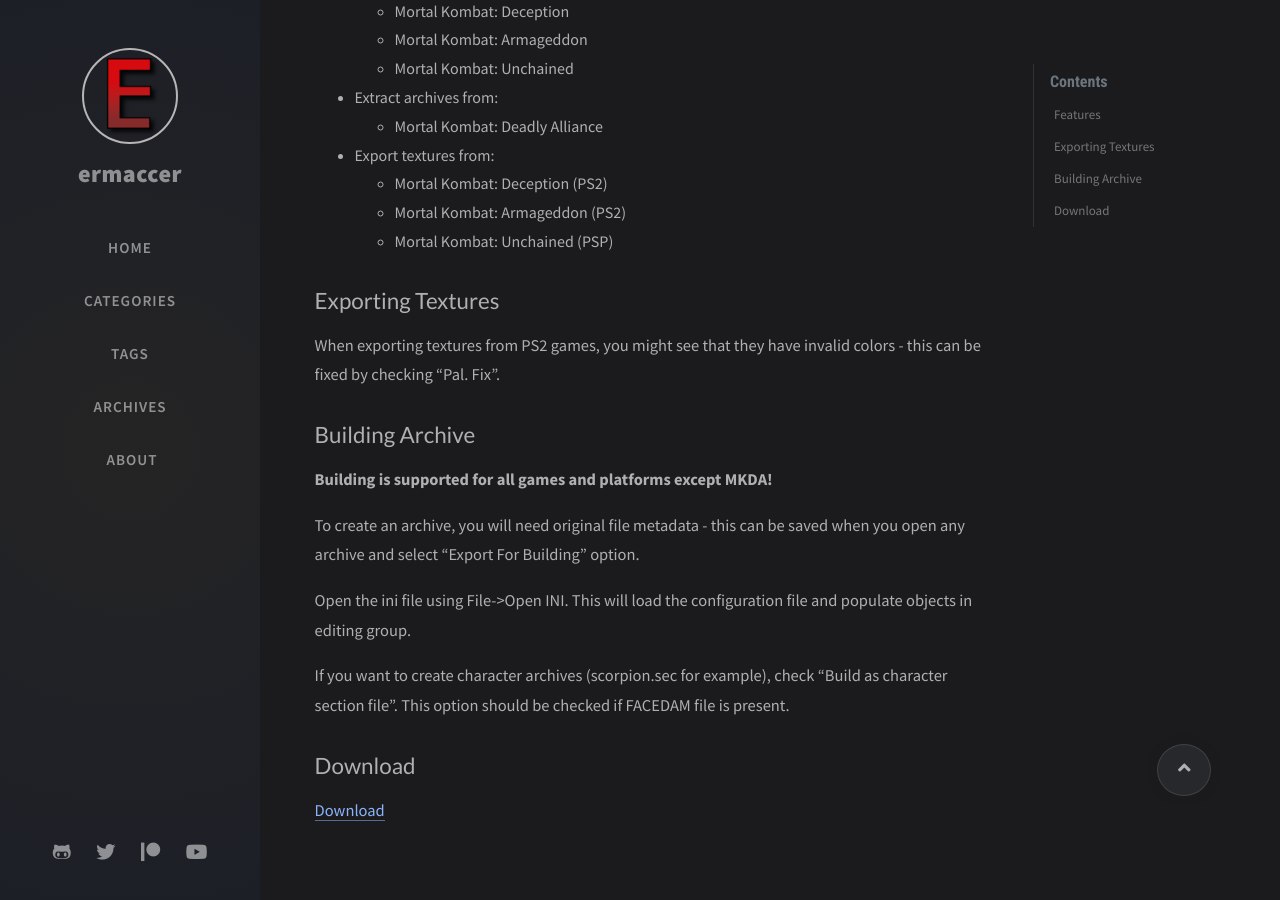
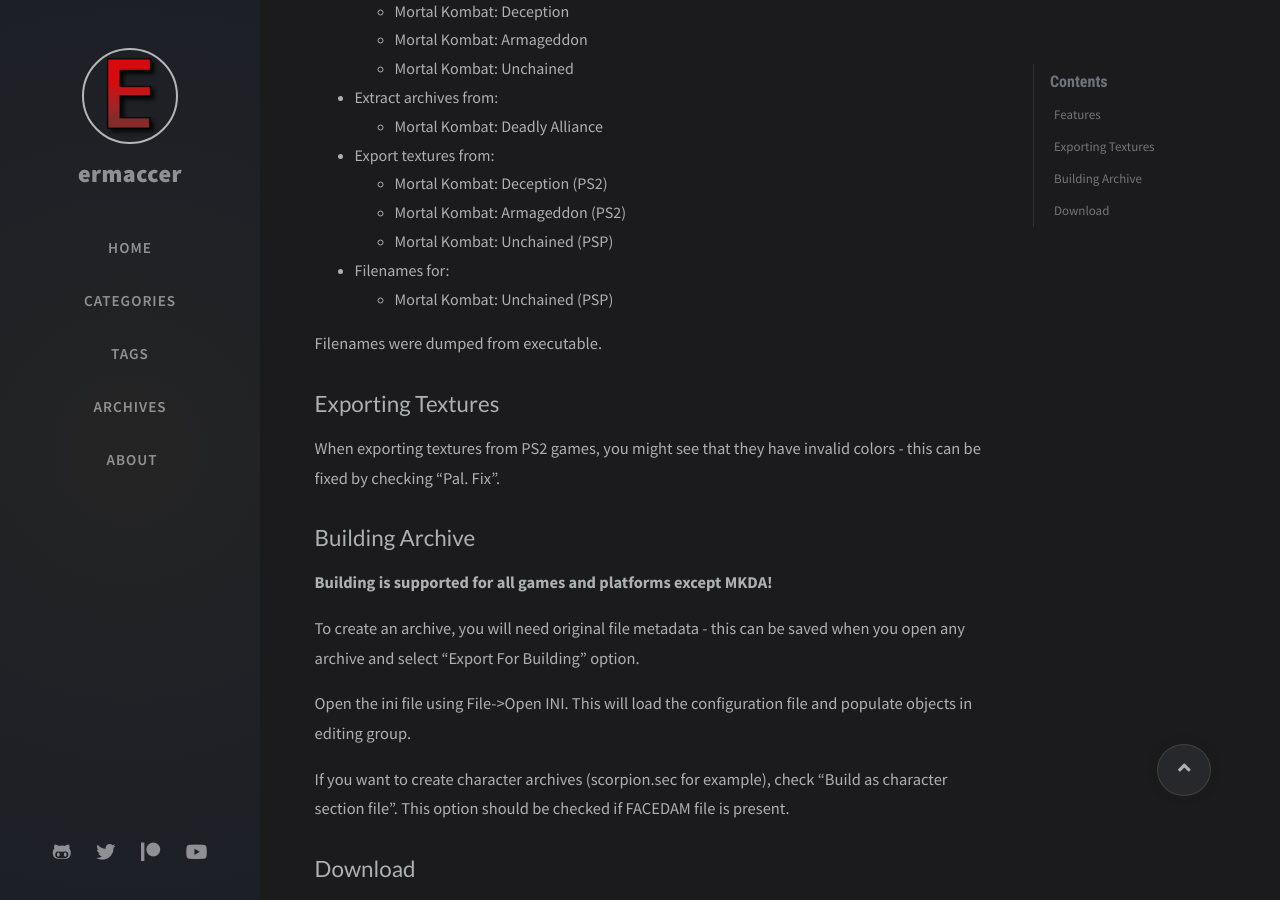
Before and after one commit to ermaccer/ermaccer.github.io, a Jekyll site: the page built from _posts/tools/2020-04-25-ssfexplorer.md, in a window 1280 px wide and 900 px high, scrolled down 411 px. Built offline with Jekyll 4.4.1, drawn with Linux system fonts in a browser that asks for light colours; nearby versions of some CDN libraries; comment, search, counter and statistics services are not loaded.

Commit message:
Update 2020-04-25-ssfexplorer.md

```diff
--- a/_posts/tools/2020-04-25-ssfexplorer.md
+++ b/_posts/tools/2020-04-25-ssfexplorer.md
@@ -23,6 +23,10 @@ It also has a simple texture exporter.
 	- Mortal Kombat: Deception (PS2)
 	- Mortal Kombat: Armageddon (PS2)
 	- Mortal Kombat: Unchained (PSP)
+- Filenames for:
+	- Mortal Kombat: Unchained (PSP)
+
+Filenames were dumped from executable.
 
 
 
```
